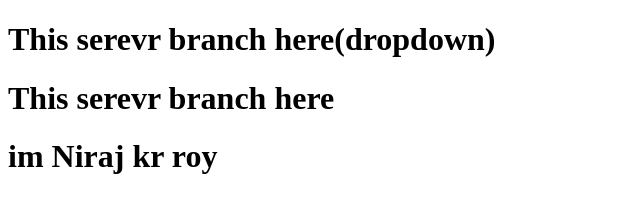
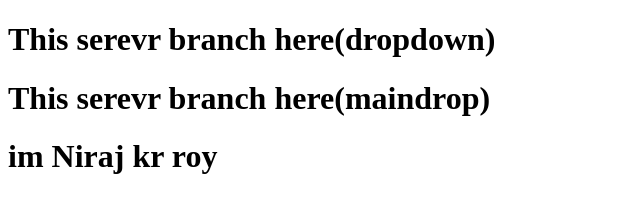
Before and after one commit to Niraj5856/niraj_abc, a plain HTML site: page server.html in a window 1280 px wide. Shown: the whole page, without its empty margins (0-640 px from the left). Drawn offline with Linux system fonts and the light colour scheme.

Commit message:
some commite

```diff
--- a/server.html
+++ b/server.html
@@ -7,7 +7,7 @@
 </head>
 <body>
     <h1>This serevr branch here(dropdown)</h1>
-    <h1>This serevr branch here</h1>
+    <h1>This serevr branch here(maindrop)</h1>
     <!-- <h1>Hello added img added</h1> -->
      <h1>im Niraj kr roy</h1>
     <img/>
```
